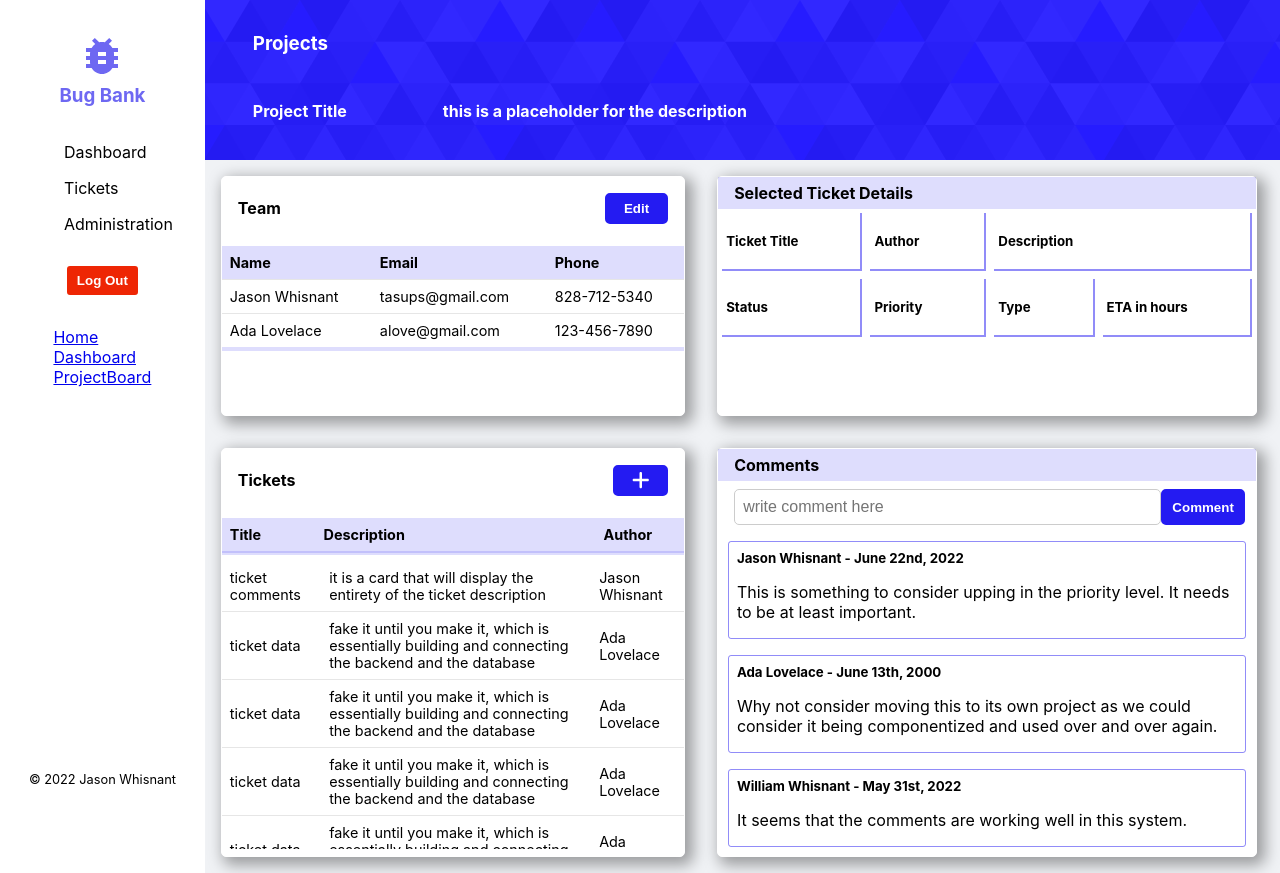
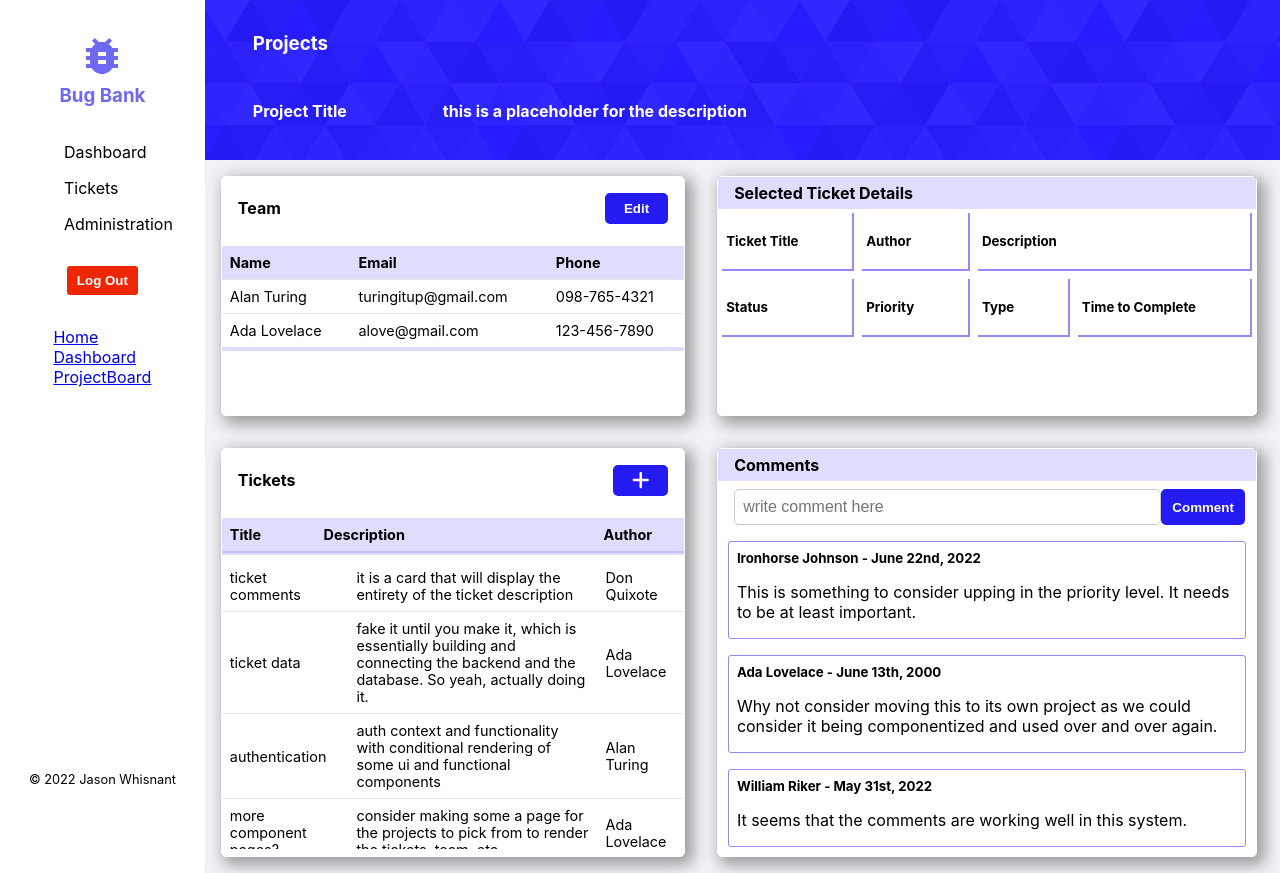
Before and after one commit to Tasups/bug-tracker-frontend, a React (Create React App) app: page /projectboard in a window 1280 px wide. Built offline with nearby package versions, Linux system fonts and the light colour scheme.

Commit message:
ticket table clickable works only to pass index value in the array, thought this may work to pass and render the state of the specific ticket

```diff
--- a/src/components/projectBoard/ProjectBoard.js
+++ b/src/components/projectBoard/ProjectBoard.js
@@ -93,17 +93,16 @@ const ProjectBoard = () => {
     e.preventDefault()
     const newTicketComment = {
       comment: newComment,
-      author: "Jason", // the author would be the person who is logged in (as a default)
+      author: "Jason", // the author would be the person who is logged in
       date: dateConversion(),
       id: uuidv4,
     }
     setComments([...comments, newTicketComment])
   }
 
-  const handleTicketClick = (e) => {
-    e.preventDefault()
-    alert("clicked!")
-    console.log(e.target)
+  const handleTicketClick = (e, key) => {
+    console.log(e.target.id)
+    console.log('key index: ', key)
   }
 
 
@@ -226,7 +225,6 @@ const ProjectBoard = () => {
               tickets={tickets}
               handleCancel={handleCancel}
               toggleAddTicketModal={toggleAddTicketModal}
-              // selectTicket={handleClick}
               handleTicketClick={handleTicketClick}
             />
             <ProjectTicketComments
--- a/src/components/projectBoard/ProjectTicketDescription.js
+++ b/src/components/projectBoard/ProjectTicketDescription.js
@@ -33,7 +33,7 @@ const ProjectTicketDescription = (props) => {
           <p>{props.ticketForDescription.type}</p>
         </div>
         <div className="item-g ticketsdetails-infocard">
-          <h5>ETA in hours</h5>
+          <h5>Time to Complete</h5>
           <p>{props.ticketForDescription.ETA}</p>
         </div>
       </div>
--- a/src/components/projectBoard/ProjectTickets.js
+++ b/src/components/projectBoard/ProjectTickets.js
@@ -8,7 +8,6 @@ const ProjectTickets = (props) => {
 
    return (
      <section className="projecttickets-container">
-
        <div className="projecttickets-title">
          <h4>Tickets</h4>
          <button onClick={props.toggleAddTicketModal}>
@@ -27,8 +26,8 @@ const ProjectTickets = (props) => {
          </table>
          <table className="projecttickets-td">
            <tbody>
-             {props.tickets?.map((ticket) => (
-               <tr key={ticket.id} onClick={props.handleTicketClick}>
+             {props.tickets?.map((ticket, key) => (
+               <tr onClick={e => props.handleTicketClick(e, key)} key={ticket.id}>
                  <td>{ticket.title}</td>
                  <td>{ticket.description}</td>
                  <td>{ticket.author}</td>
@@ -37,7 +36,6 @@ const ProjectTickets = (props) => {
            </tbody>
          </table>
        </div>
-
      </section>
    );
  }
--- a/src/data/commentsData.js
+++ b/src/data/commentsData.js
@@ -4,7 +4,7 @@ const commentsData = [
   {
     comment: "This is something to consider upping in the priority level. It needs to be at least important.",
     id: uuidv4(),
-    author: "Jason Whisnant",
+    author: "Ironhorse Johnson",
     date: "June 22nd, 2022"
   },
   {
@@ -16,7 +16,7 @@ const commentsData = [
   {
     comment: "It seems that the comments are working well in this system.",
     id: uuidv4(),
-    author: "William Whisnant",
+    author: "William Riker",
     date: "May 31st, 2022"
   },
   {
--- a/src/data/contributorsData.js
+++ b/src/data/contributorsData.js
@@ -1,8 +1,8 @@
 const projectsData = [
   {
-    name: "Jason Whisnant",
-    email: "tasups@gmail.com",
-    phone: "828-712-5340"
+    name: "Alan Turing",
+    email: "turingitup@gmail.com",
+    phone: "098-765-4321"
   },
   {
     name: "Ada Lovelace",
--- a/src/data/ticketsData.js
+++ b/src/data/ticketsData.js
@@ -5,64 +5,68 @@ const { v4: uuidv4 } = require('uuid');
 const ticketsData = [
   {
     title: "ticket comments",
-    description: "it is a card that will display the entirety of the ticket description",
-    author: "Jason Whisnant",
+    description:
+      "it is a card that will display the entirety of the ticket description",
+    author: "Don Quixote",
     id: uuidv4(),
-    status: "open",
+    status: "closed",
     priority: "low",
     type: "bug",
-    eta: "one quarter"
+    eta: "one quarter",
   },
   {
     title: "ticket data",
-    description: "fake it until you make it, which is essentially building and connecting the backend and the database",
+    description:
+      "fake it until you make it, which is essentially building and connecting the backend and the database. So yeah, actually doing it.",
     author: "Ada Lovelace",
     id: uuidv4(),
     status: "open",
     priority: "normal",
     type: "feature",
-    eta: "one month"
+    eta: "one month",
   },
   {
-    title: "ticket data",
-    description: "fake it until you make it, which is essentially building and connecting the backend and the database",
-    author: "Ada Lovelace",
-    id: uuidv4(),
-    status: "open",
-    priority: "important",
-    type: "feature",
-    eta: "one week"
-  },
-  {
-    title: "ticket data",
-    description: "fake it until you make it, which is essentially building and connecting the backend and the database",
-    author: "Ada Lovelace",
+    title: "authentication",
+    description:
+      "auth context and functionality with conditional rendering of some ui and functional components",
+    author: "Alan Turing",
     id: uuidv4(),
     status: "open",
     priority: "critical",
-    type: "bug",
-    eta: "one day"
+    type: "feature",
+    eta: "one week",
   },
   {
-    title: "ticket data",
-    description: "fake it until you make it, which is essentially building and connecting the backend and the database",
+    title: "more component pages?",
+    description:
+      "consider making some a page for the projects to pick from to render the tickets, team, etc.",
     author: "Ada Lovelace",
     id: uuidv4(),
     status: "open",
     priority: "low",
-    type: "feature",
-    eta: "one month"
+    type: "bug",
+    eta: "one day",
   },
   {
-    title: "ticket data",
-    description: "fake it until you make it, which is essentially building and connecting the backend and the database",
-    author: "Ada Lovelace",
+    title: "styling questions",
+    description: "consider hiring a UI/UX person to consider changes?",
+    author: "Miss Monique",
     id: uuidv4(),
-    status: "closed",
+    status: "open",
+    priority: "low",
+    type: "feature",
+    eta: "one month",
+  },
+  {
+    title: "deployment",
+    description: "will netlify work for this? If not, consider firebase?",
+    author: "Duncan McLeod",
+    id: uuidv4(),
+    status: "open",
     priority: "low",
     type: "bug",
-    eta: "one month"
+    eta: "one month",
   },
-  ]
+];
 
   export default ticketsData
```
Lines whose indentation alone changed are shown as unchanged.
